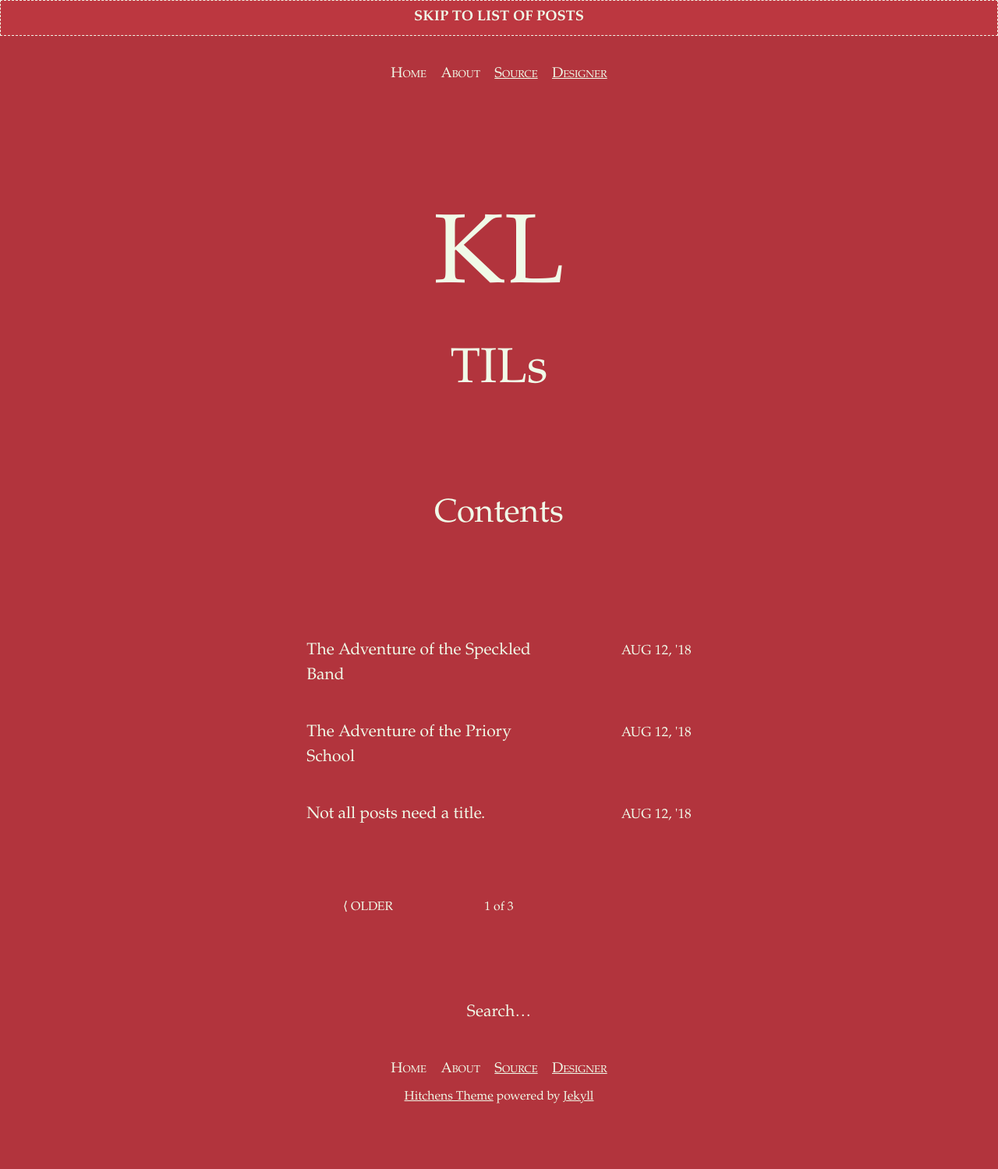
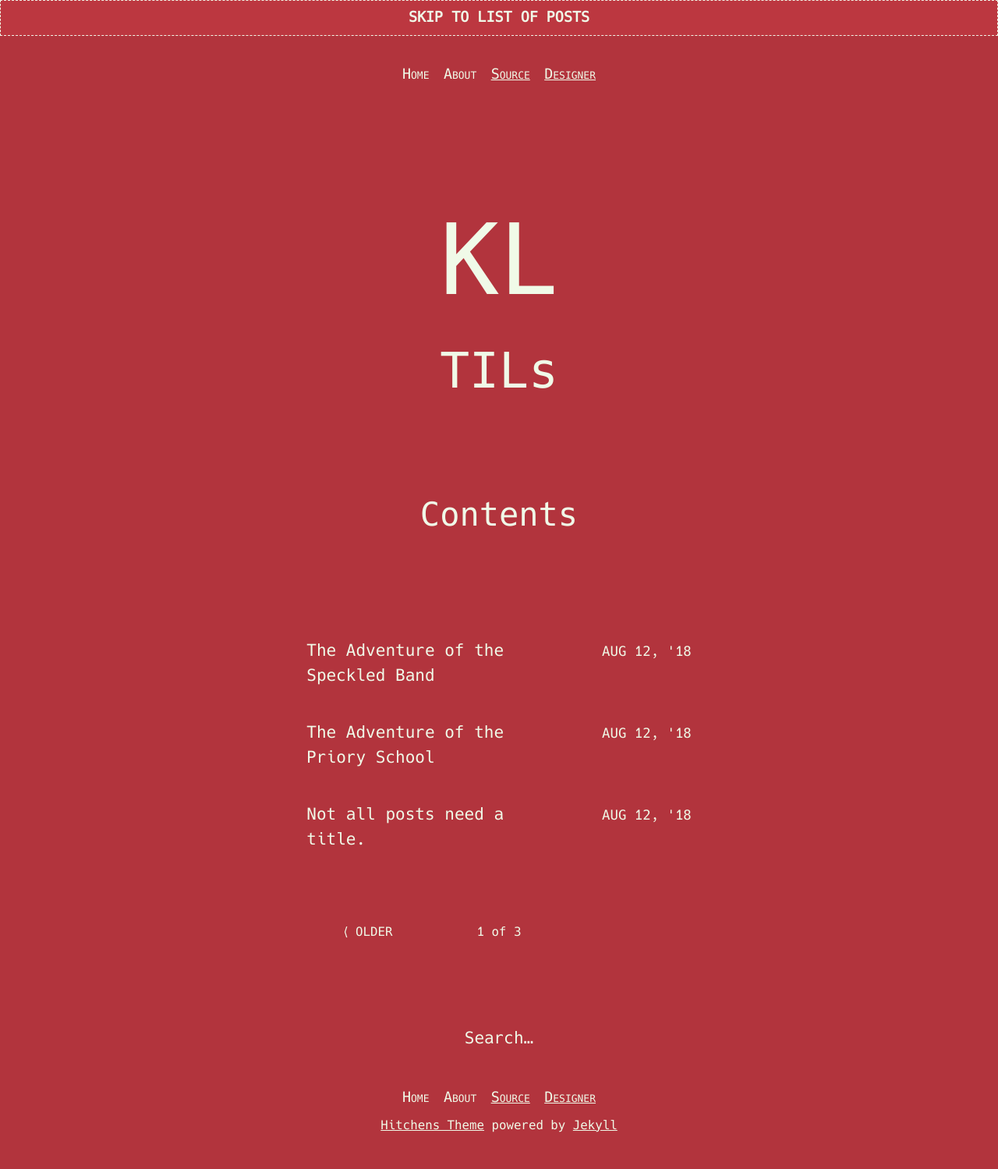
Before and after one commit to leblanck/blog, a Jekyll site: the page built from index.html, in a window 1280 px wide. Shown: the whole page at 78% size. Built offline with Jekyll 4.4.1, drawn with Linux system fonts in a browser that asks for light colours; the list of posts is cut into pages by our own code; before the commit the page ends 1464 px from its top, so only the background shows below that.

Commit message:
font implementation

```diff
--- a/_sass/_variables.scss
+++ b/_sass/_variables.scss
@@ -2,7 +2,7 @@ $brand-color:         #b2343d;
 $highlight:           lighten($brand-color, 35%);
 $text-color:          #f0fae8;
 $muted-text-color:    #f0fae8;
-$font-family:         "EB Garamond", Garamond, "Times New Roman", monospace;
+$font-family:         "Hack", monospace;
 
 $on-bigphone:         375px;
 $on-tablet:           768px;
```
